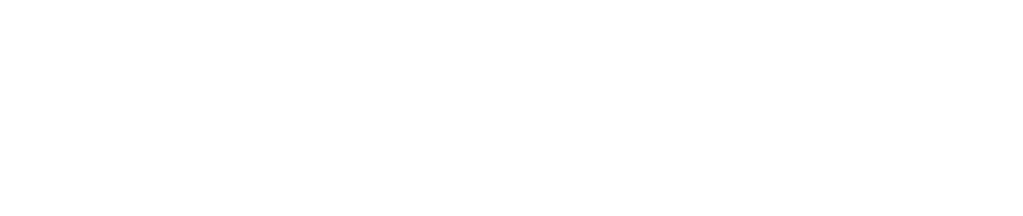
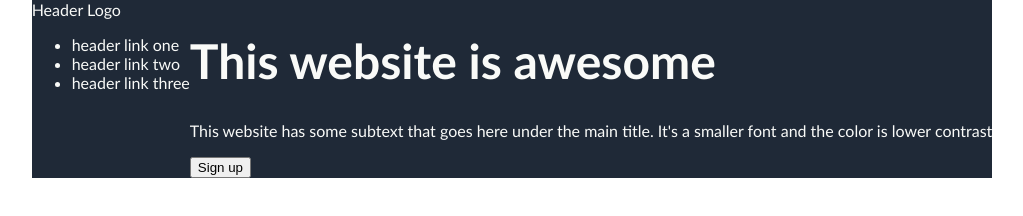
Before and after one commit to CakeBoss19/Project-Landing-Page, a plain HTML site: page index.html in a window 1280 px wide. Shown: the whole page, without its empty margins (128-1151 px from the left). Drawn offline with Linux system fonts and the light colour scheme.

Commit message:
Header and top sections added to html. Basic css styling.

```diff
--- a/index.html
+++ b/index.html
@@ -8,6 +8,25 @@
     <link rel="stylesheet" href="main.css">
 </head>
 <body>
-
+    <div class="header">
+        <div class="logo">Header Logo</div>
+        <div class="links">
+            <ul>
+                <li>header link one</li>
+                <li>header link two</li>
+                <li>header link three</li>
+            </ul>
+        </div>
+    </div>
+    <div class="top">
+        <div class="start1">
+            <h1>This website is awesome</h1>
+            <p>This website has some subtext that goes here under the main title. It's a smaller font and the color is lower contrast</p>
+            <button>Sign up</button>
+        </div>
+        <div class="start2">
+            <!---input an image here-->
+        </div>
+    </div>
 </body>
 </html>
--- a/main.css
+++ b/main.css
@@ -0,0 +1,16 @@
+body {
+    display: flex;
+    justify-content: center;
+    margin: 0px;
+    font-family: 'Gill Sans', 'Gill Sans MT', Calibri, 'Trebuchet MS', sans-serif;
+}
+h1 {
+    font-size: 48px;
+    font-weight: 900px;
+}
+.header,
+.top {
+    background-color: #1F2937;
+    color: #F9FAF8;
+    margin: 0px;
+}
```
